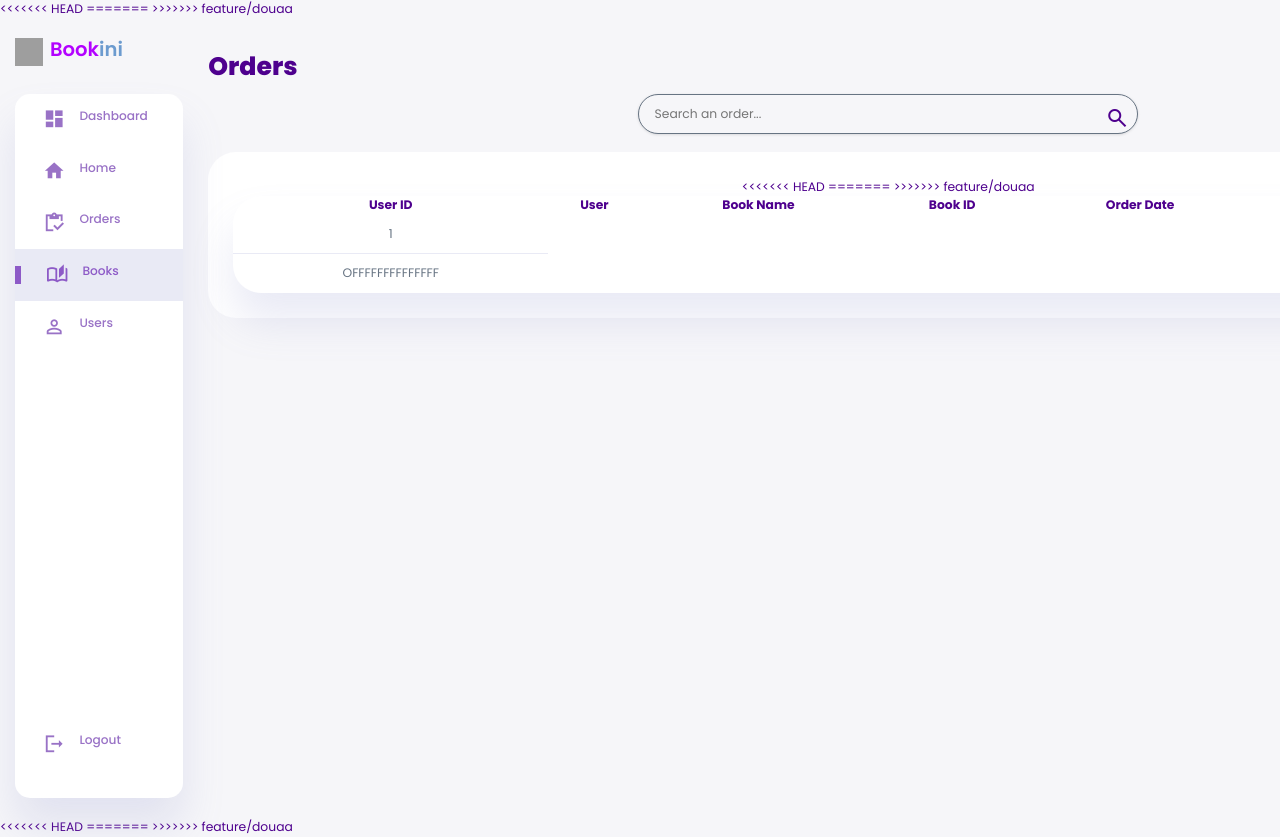
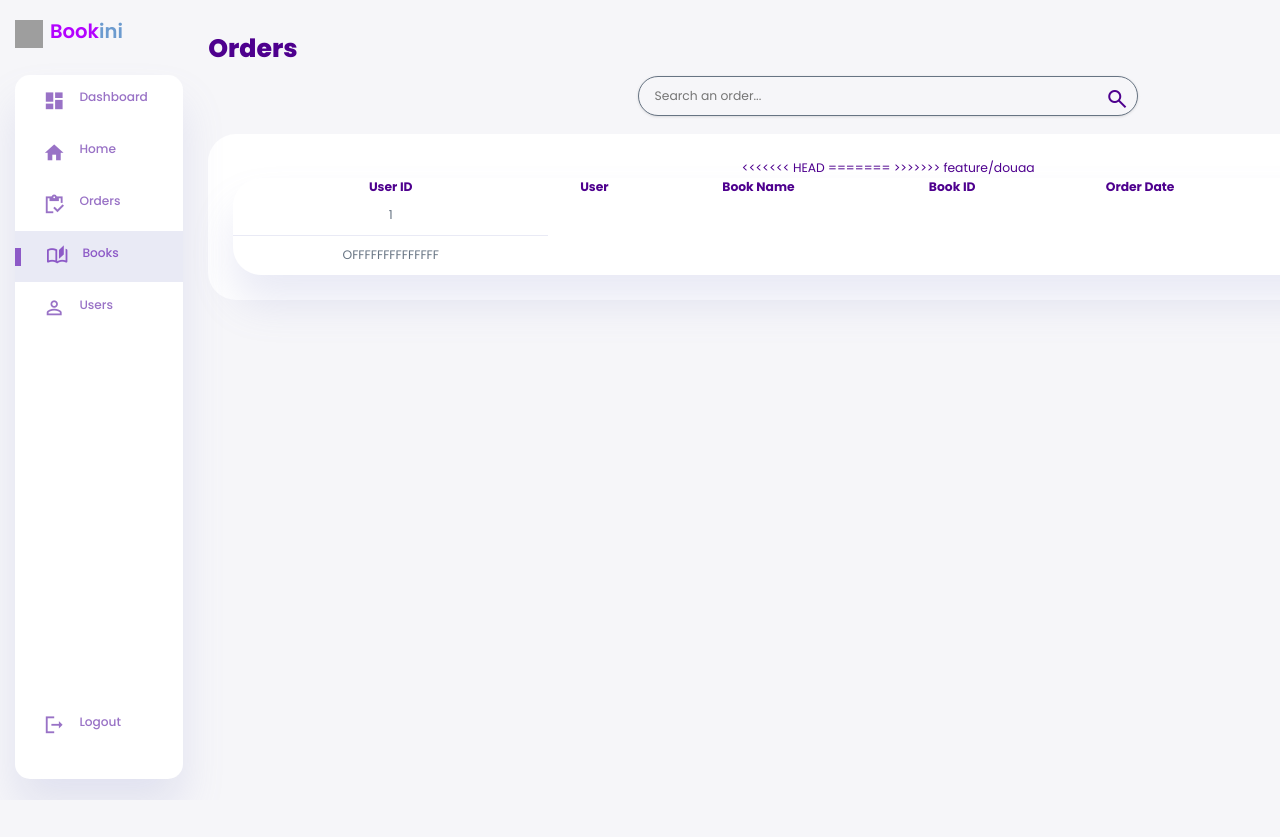
Before and after one commit to douaabousnina/bookini-web-app-symfony, a Symfony app: template templates/AdminDashboard/orders.html.twig in a window 1280 px wide; the page is wider, and only the part inside the window is pictured. After the commit the page ends 800 px from the top of that part, so only its background shows below. Run offline with Twig, Linux system fonts and the light colour scheme; the template is opened without the code that fills it: most values are stand-ins (such as "Sample title", 1, 10 or a date in 2020); style sheets or scripts are compiled from the project's sources; some libraries are stand-ins or nearby versions; grey boxes are pictures that could not be loaded.

Commit message:
minor changes

```diff
--- a/templates/AdminDashboard/base.html.twig
+++ b/templates/AdminDashboard/base.html.twig
@@ -10,11 +10,11 @@
 		<link rel="stylesheet" href="https://use.fontawesome.com/releases/v5.7.2/css/all.css" integrity="sha384-fnmOCqbTlWIlj8LyTjo7mOUStjsKC4pOpQbqyi7RrhN7udi9RwhKkMHpvLbHG9Sr" crossorigin="anonymous">
 		<link href="https://fonts.googleapis.com/icon?family=Material+Icons+Sharp" rel="stylesheet">
 		<link rel="stylesheet" href="https://fonts.googleapis.com/css2?family=Material+Symbols+Outlined:opsz,wght,FILL,GRAD@24,400,0,0"/>
-<<<<<<< HEAD
+
 		<link rel="stylesheet" href="{{ asset('styles/adminStyles.css') }}"/>
-=======
+
 		<link rel="stylesheet" href="{{ asset('/styles/adminStyles.css') }}"/>
->>>>>>> feature/douaa
+
 	</head>
 
 	<body>
@@ -23,9 +23,6 @@
 			{% block content %}{% endblock %}
 			{{ include('/AdminDashboard/rightSection.html.twig') }}
 		</div>
-<<<<<<< HEAD
-=======
 
->>>>>>> feature/douaa
 	</body>
 </html>
```
